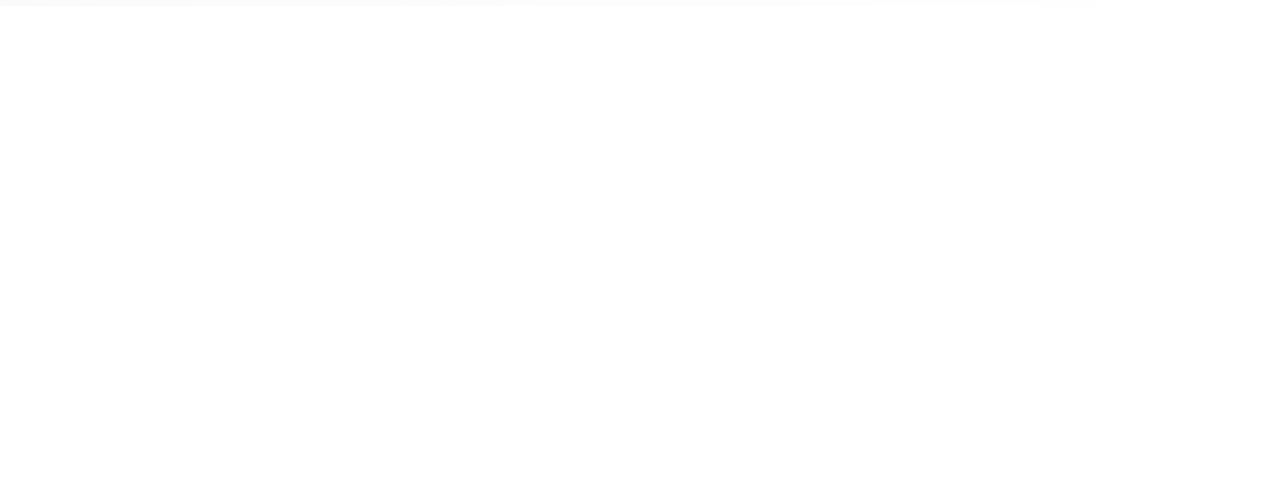
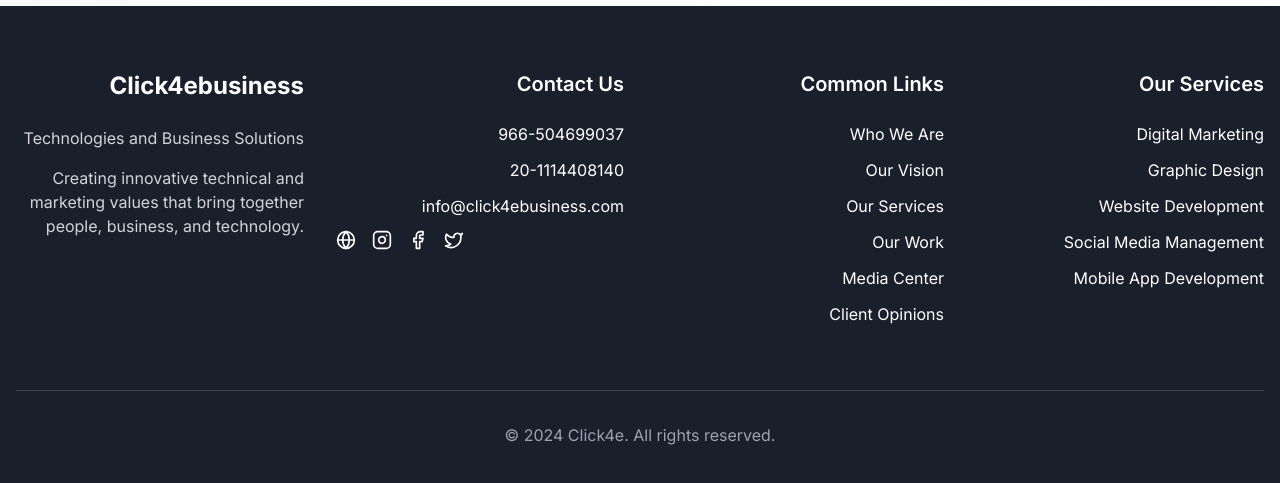
Before and after one commit to tamer2016/alpha-web, a React (Vite) app: page / in a window 1280 px wide. Shown: the part 1760-2243 px from the top of the page. Before the commit the page ends 1766 px from the top, so only its background shows below. Built offline with nearby package versions, Linux system fonts and the light colour scheme.

Commit message:
Add footer to website
Implemented a footer for the website, similar to the provided reference.
[skip gpt_engineer]

```diff
--- /dev/null
+++ b/src/components/Footer.tsx
@@ -0,0 +1,77 @@
+import { Facebook, Instagram, Twitter, Globe } from "lucide-react";
+import { Link } from "react-router-dom";
+
+export const Footer = () => {
+  return (
+    <footer className="bg-[#1A1F2C] text-white py-16">
+      <div className="container mx-auto px-4">
+        <div className="grid grid-cols-1 md:grid-cols-4 gap-8">
+          {/* Company Info */}
+          <div className="text-right">
+            <h2 className="text-2xl font-bold mb-6">Click4ebusiness</h2>
+            <p className="text-gray-300 mb-4">
+              Technologies and Business Solutions
+            </p>
+            <p className="text-gray-300">
+              Creating innovative technical and marketing values that bring together people, business, and technology.
+            </p>
+          </div>
+
+          {/* Contact Us */}
+          <div className="text-right">
+            <h3 className="text-xl font-semibold mb-6">Contact Us</h3>
+            <div className="space-y-3">
+              <p>966-504699037</p>
+              <p>20-1114408140</p>
+              <p>info@click4ebusiness.com</p>
+              <div className="flex gap-4 mt-4">
+                <Link to="#" className="hover:text-primary transition-colors">
+                  <Globe className="w-5 h-5" />
+                </Link>
+                <Link to="#" className="hover:text-primary transition-colors">
+                  <Instagram className="w-5 h-5" />
+                </Link>
+                <Link to="#" className="hover:text-primary transition-colors">
+                  <Facebook className="w-5 h-5" />
+                </Link>
+                <Link to="#" className="hover:text-primary transition-colors">
+                  <Twitter className="w-5 h-5" />
+                </Link>
+              </div>
+            </div>
+          </div>
+
+          {/* Common Links */}
+          <div className="text-right">
+            <h3 className="text-xl font-semibold mb-6">Common Links</h3>
+            <ul className="space-y-3">
+              <li><Link to="#" className="hover:text-primary transition-colors">Who We Are</Link></li>
+              <li><Link to="#" className="hover:text-primary transition-colors">Our Vision</Link></li>
+              <li><Link to="#" className="hover:text-primary transition-colors">Our Services</Link></li>
+              <li><Link to="#" className="hover:text-primary transition-colors">Our Work</Link></li>
+              <li><Link to="#" className="hover:text-primary transition-colors">Media Center</Link></li>
+              <li><Link to="#" className="hover:text-primary transition-colors">Client Opinions</Link></li>
+            </ul>
+          </div>
+
+          {/* Our Services */}
+          <div className="text-right">
+            <h3 className="text-xl font-semibold mb-6">Our Services</h3>
+            <ul className="space-y-3">
+              <li><Link to="#" className="hover:text-primary transition-colors">Digital Marketing</Link></li>
+              <li><Link to="#" className="hover:text-primary transition-colors">Graphic Design</Link></li>
+              <li><Link to="#" className="hover:text-primary transition-colors">Website Development</Link></li>
+              <li><Link to="#" className="hover:text-primary transition-colors">Social Media Management</Link></li>
+              <li><Link to="#" className="hover:text-primary transition-colors">Mobile App Development</Link></li>
+            </ul>
+          </div>
+        </div>
+
+        {/* Copyright */}
+        <div className="mt-16 pt-8 border-t border-gray-700 text-center text-gray-400">
+          <p>© 2024 Click4e. All rights reserved.</p>
+        </div>
+      </div>
+    </footer>
+  );
+};
--- a/src/pages/Index.tsx
+++ b/src/pages/Index.tsx
@@ -1,6 +1,7 @@
 import { Hero } from "@/components/Hero";
 import { Services } from "@/components/Services";
 import { Testimonials } from "@/components/Testimonials";
+import { Footer } from "@/components/Footer";
 
 const Index = () => {
   return (
@@ -8,6 +9,7 @@ const Index = () => {
       <Hero />
       <Services />
       <Testimonials />
+      <Footer />
     </div>
   );
 };
```
